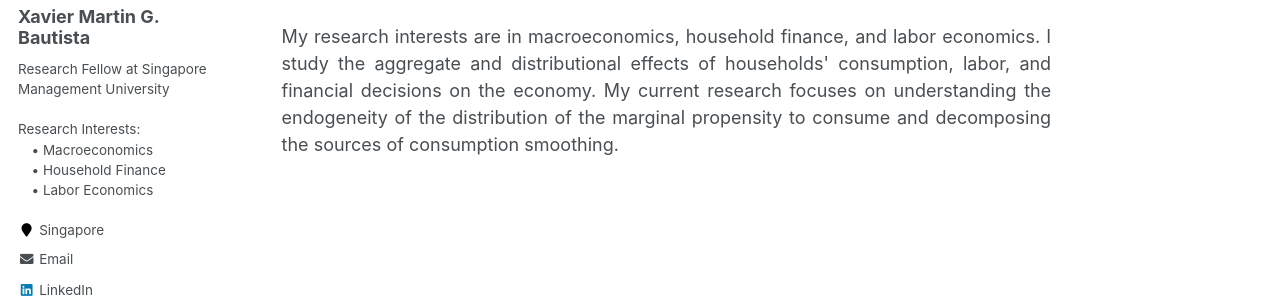
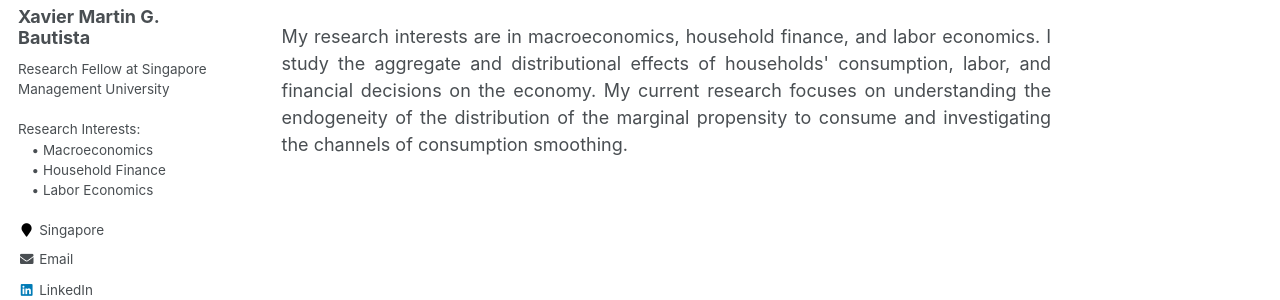
Before and after one commit to xmgbautista/xmgbautista.github.io, a Jekyll site: the page built from _pages/about.md, in a window 1280 px wide. Shown: the part 313-613 px from the top of the page. Built offline with Jekyll 4.4.1, drawn with Linux system fonts in a browser that asks for light colours.

Commit message:
Update about.md

```diff
--- a/_pages/about.md
+++ b/_pages/about.md
@@ -22,5 +22,5 @@ Economics from the University of Houston and my B.A. in Economics and in Mathema
 <br>
 My research interests are in macroeconomics, household finance, and labor economics. I study the aggregate and distributional effects of
 households' consumption, labor, and financial decisions on the economy. My current research focuses on understanding the endogeneity of
-the distribution of the marginal propensity to consume and decomposing the sources of consumption smoothing.
+the distribution of the marginal propensity to consume and investigating the channels of consumption smoothing.
 </p>
```
